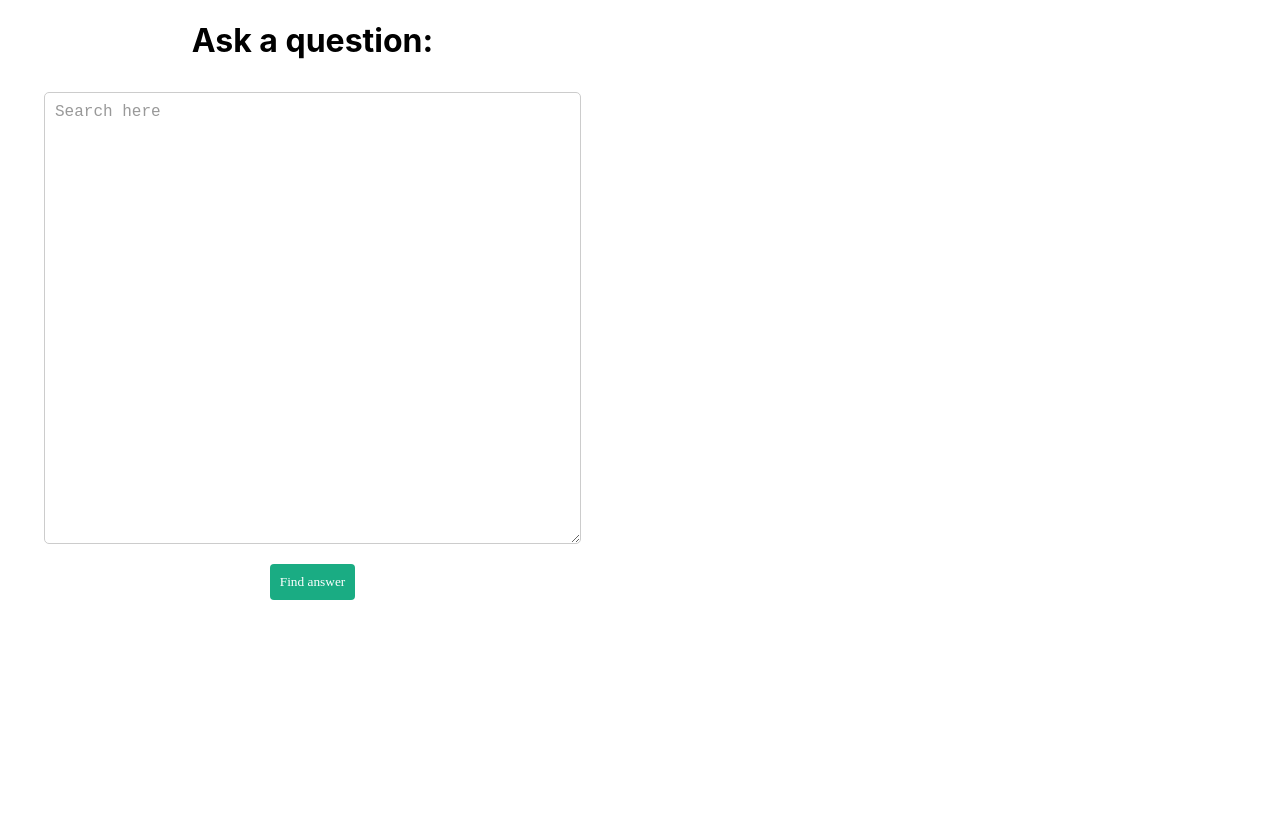
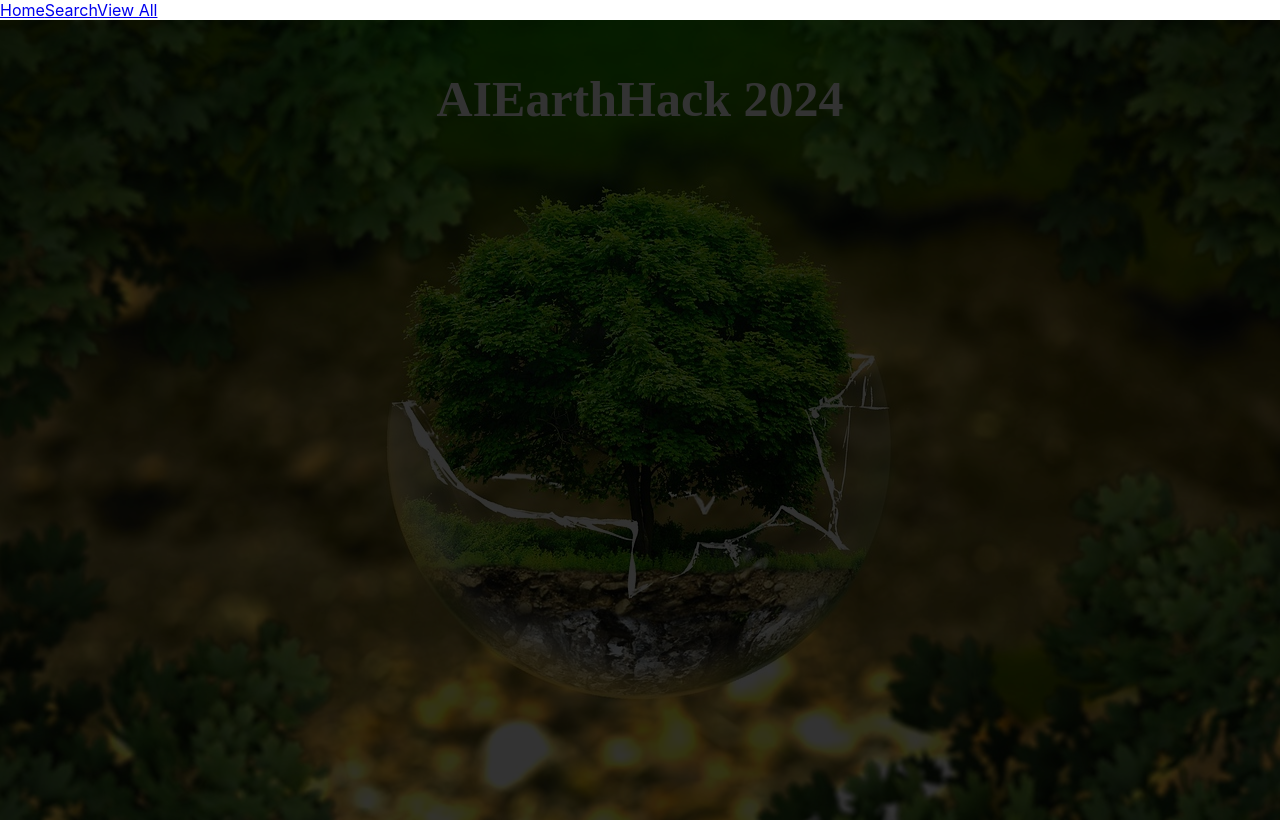
Before and after one commit to kiransprasad/AIEarthhack2024, a React (Create React App) app in the folder frontend/: page / in a window 1280 px wide. Built offline with nearby package versions, Linux system fonts and the light colour scheme; the HTML template or start-up script is replaced by a standard one.

Commit message:
nav stuff

```diff
--- a/frontend/src/App.js
+++ b/frontend/src/App.js
@@ -1,12 +1,29 @@
 // import Table from "./components/Table/Table";
 import SearchForm from "./components/Seachbar/Searchbar"
+import Home from "./Home"
+import { BrowserRouter as Router, Route, Routes } from 'react-router-dom';
+import { Navbar, Container, Nav } from 'react-bootstrap';
 
 
 function App() {
   return (
-    <div className="App">
-      <SearchForm />
-    </div>
+    <Router>
+      <Navbar bg="dark" variant="dark">
+        <Container>
+          <Nav className="me-auto">
+            <Nav.Link href="/">Home</Nav.Link>
+            <Nav.Link href="/search">Search</Nav.Link>
+            <Nav.Link href="/view-all">View All</Nav.Link>
+          </Nav>
+        </Container>
+      </Navbar>
+
+      <Routes>
+        <Route path="/" element={<Home />} />
+        <Route path="/search" element={<SearchForm />} />
+        <Route path="/view-all" element={<Home />} />
+      </Routes>
+    </Router>
   );
 }
 
--- /dev/null
+++ b/frontend/src/Home.js
@@ -0,0 +1,15 @@
+import React from 'react';
+import Table from "./components/Table/Table";
+
+
+
+function Home() {
+    return (
+    <div className="home-container">
+        <h1>AIEarthHack 2024</h1>
+
+    </div>
+    );
+}
+
+export default Home;
--- a/frontend/src/index.css
+++ b/frontend/src/index.css
@@ -59,3 +59,22 @@ form button {
   cursor: pointer;
   margin-top: 10px;
 }
+
+.home-container {
+  background-image: url('./assets/banner-image.jpg');
+  background-size: cover;
+  background-repeat: no-repeat;
+  filter: brightness(20%);
+  height: 100vh;
+  width: 100vw;
+}
+
+.home-container h1 {
+  color: white;
+  font-size: 50px;
+  font-family: "Poppins";
+  text-align: center;
+  margin-top: 0;
+  padding-top: 50px;
+  filter: brightness(100%);
+}
```
Also changed, not shown: frontend/src/SearchPage.js (added, +12 -0 lines), frontend/src/assets/banner-image.jpg (added), 1 other file (tests, documents, lock files or other folders).
